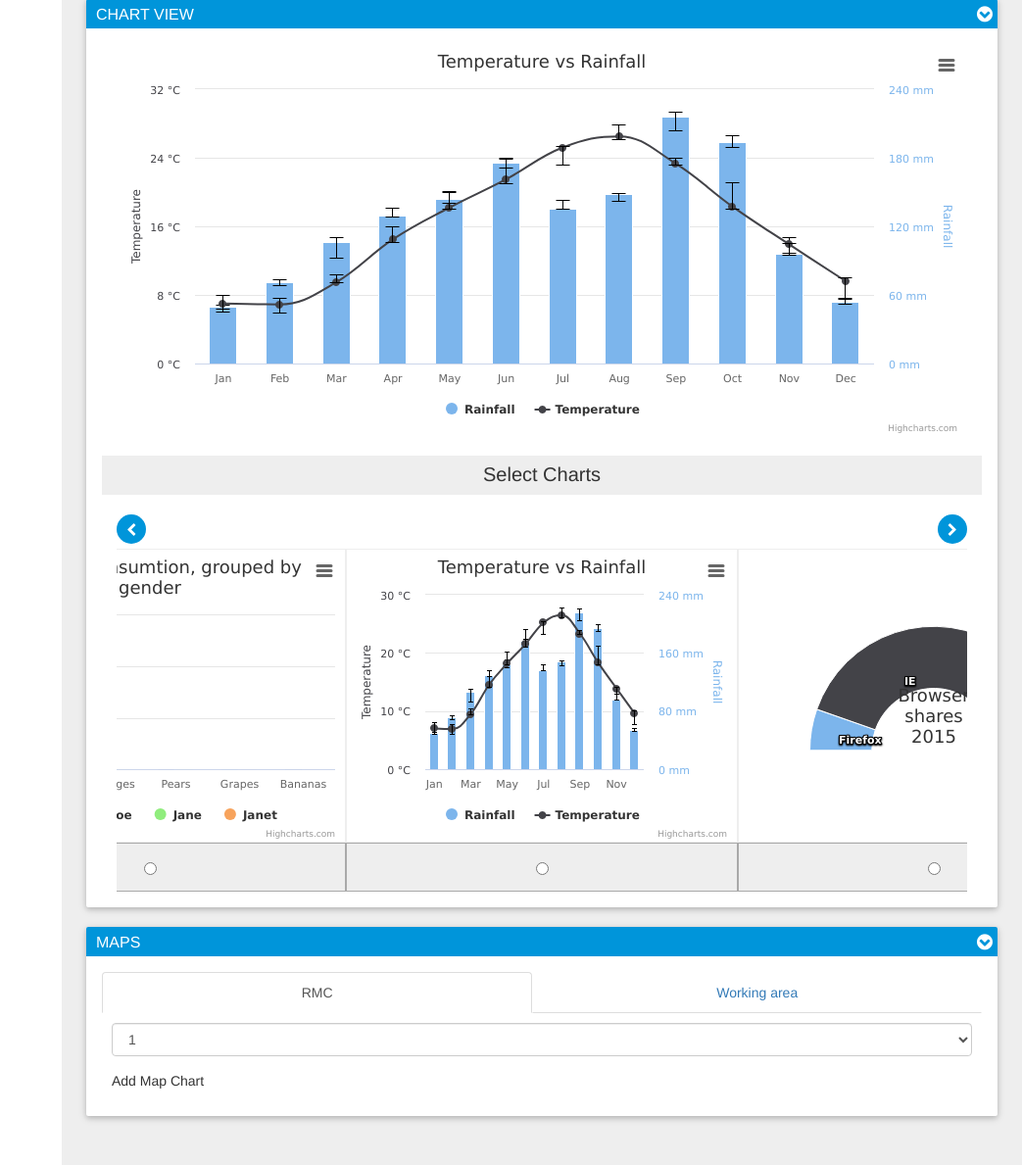
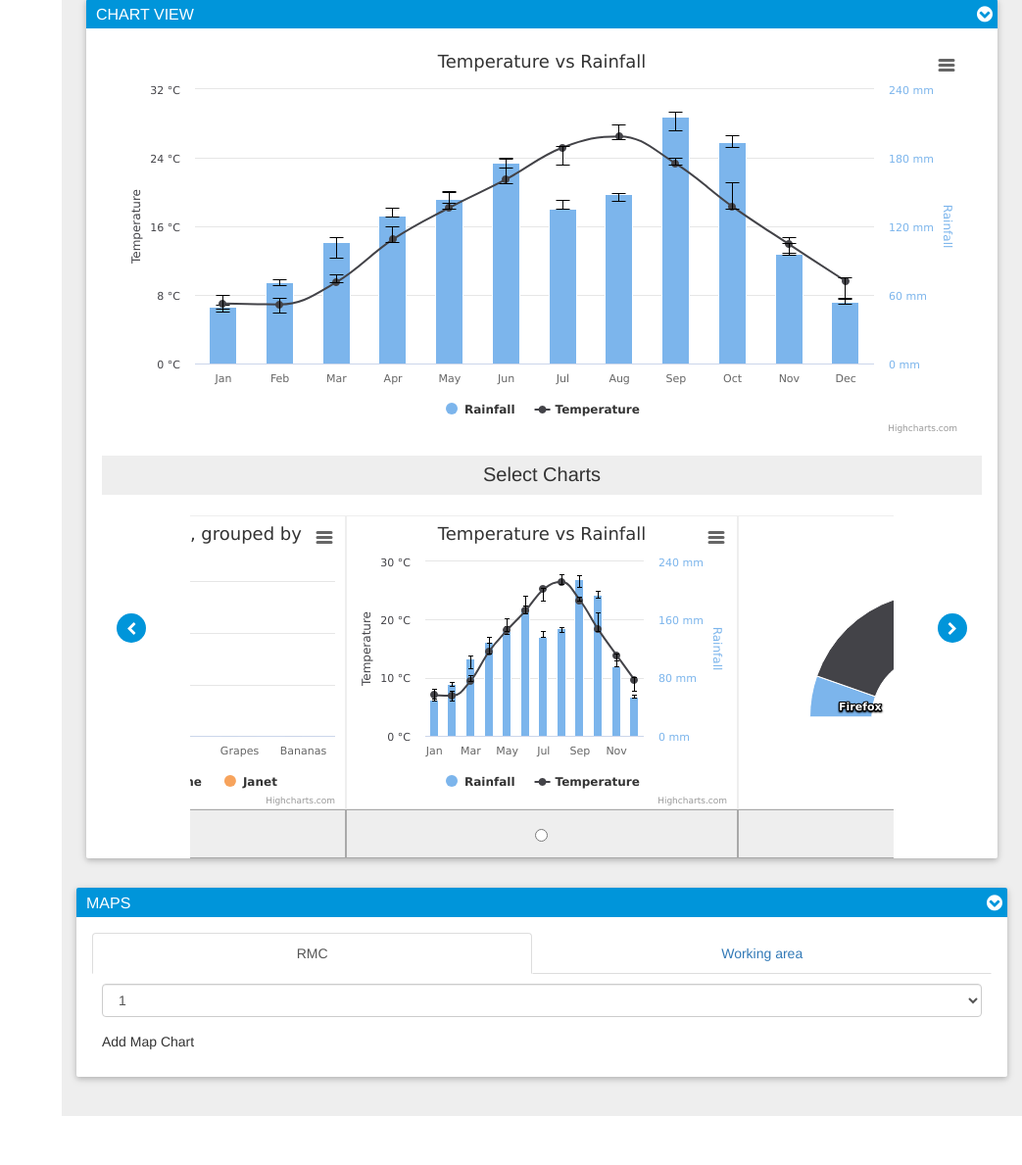
Before and after one commit to bikuz/ICIMOD-PRM.NET, an ASP.NET MVC app: page / in a window 1280 px wide. Shown: the part 1083-2272 px from the top of the page at 98% size, without its empty margins (237-1280 px from the left). After the commit the page ends 2222 px from the top, so only its background shows below. Run offline with ASP.NET Core 8 and stand-ins for ASP.NET MVC 5, Linux system fonts and the light colour scheme; the project's own start-up code is not run, and a stand-in starts its controllers and pages; some libraries are stand-ins or nearby versions.

Commit message:
Updated chart Arrows to middle aligned

```diff
--- a/prm/Content/Site.css
+++ b/prm/Content/Site.css
@@ -431,13 +431,13 @@
   float:left;
   text-align: center;
   padding: 6px;
-  margin-bottom: 5px;
+  margin-top: 100px;
 }
 .chartNext {
   float:right;
   text-align: center;
   padding: 6px;
-   margin-bottom: 5px;
+  margin-top: 100px;
 }
 .selectChartTitle {
   height: 40px;
@@ -518,6 +518,10 @@
   /*Index Page CSS*/
   .main-image .updates {
   display: none;
+  }
+
+  .chartArrows {
+    display: none;
   }
 
 
--- a/prm/Views/Home/Index.cshtml
+++ b/prm/Views/Home/Index.cshtml
@@ -431,16 +431,17 @@
                         </div>
 
                          <div class="col-md-12">
-                        <div class="circle chartPrevious">
+
+
+
+                        </div>
+                        </div>
+                        <div class="col-md-1 chartArrows" style="text-align: center;">
+                             <div class="circle chartPrevious">
                             <a href="#" id="previousChart"><i class="fa fa-chevron-left fa-bold" style="color:#fff;" aria-hidden="true"></i></a>
                         </div>
-
-                        <div class="circle chartNext">
-                        <a href="#" id="nextChart"><i class="fa fa-chevron-right fa-bold" style="color:#fff;" aria-hidden="true"></i></a>
                         </div>
-                        </div>
-
-                        <div class="col-md-12">
+                        <div class="col-md-10 col-sm-12">
 
 
                             <div class="chartsSelect">
@@ -493,20 +494,22 @@
                                  <!-- Chart-7 Ends-->
                                  </div>
 
-
+                                <!-- ChartSelect Ends -->
                             </div>
 
 
 
+                        </div>
 
-
-
-
-                        <!-- ChartSelect Ends -->
+                        <div class="col-md-1 chartArrows">
+                             <div class="circle chartNext">
+                        <a href="#" id="nextChart"><i class="fa fa-chevron-right fa-bold" style="color:#fff;" aria-hidden="true"></i></a>
+                        </div>
                         </div>
 
 
                         <!-- Chart View Row ends -->
+
                         </div>
 
                      <!--Card-content Ends-->
```
